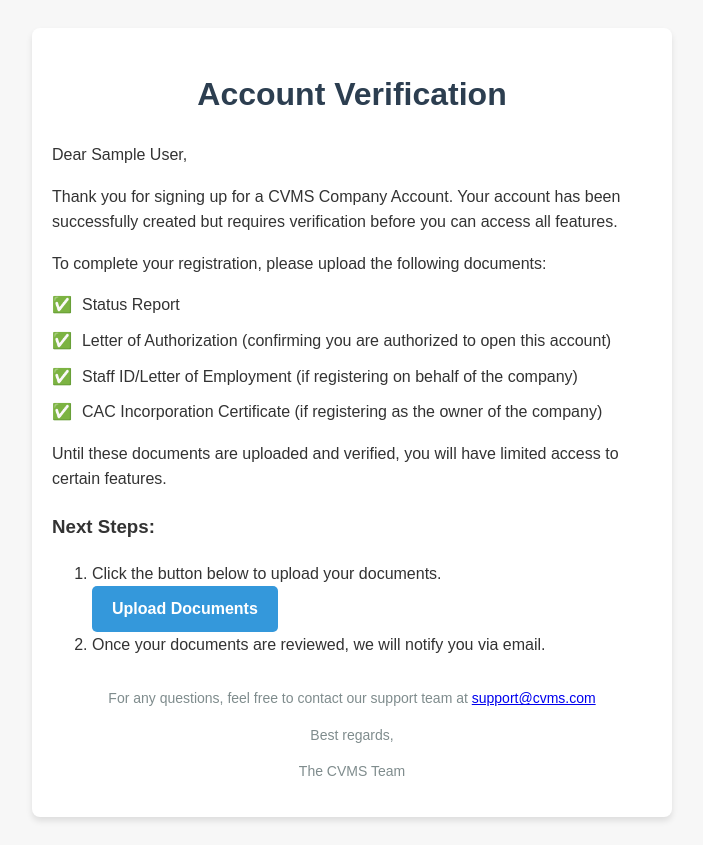
After one commit to afripoint/CVMS_backend_conversion, a Django app: template accounts/templates/accounts/verification_company.html in a window 1280 px wide. The commit adds this page. Shown: the whole page, without its empty margins (288-991 px from the left). Run offline with Django 5.2, Linux system fonts and the light colour scheme; the template is opened without the code that fills it: most values are stand-ins (such as "Sample title", 1, 10 or a date in 2020).

Commit message:
add to soa

```diff
--- a/accounts/templates/accounts/verification_cac.html
+++ b/accounts/templates/accounts/verification_cac.html
@@ -74,7 +74,7 @@
 
         <div class="content">
             <p>Dear {{ first_name }} {{ last_name }},</p>
-            <p>Thank you for signing up for a CVMS Company Account. Your account has been successfully created but requires verification before you can access all features.</p>
+            <p>Thank you for signing up for a CVMS Agent Account. Your account has been successfully created but requires verification before you can access all features.</p>
 
             <p>To complete your registration, please upload the following documents:</p>
             <ul class="list">
--- /dev/null
+++ b/accounts/templates/accounts/verification_company.html
@@ -0,0 +1,106 @@
+<!DOCTYPE html>
+<html lang="en">
+<head>
+    <meta charset="UTF-8">
+    <meta name="viewport" content="width=device-width, initial-scale=1.0">
+    <title>Account Created</title>
+    <style>
+        body {
+            font-family: Arial, sans-serif;
+            line-height: 1.6;
+            color: #333;
+            background-color: #f7f7f7;
+            padding: 20px;
+        }
+        .email-container {
+            max-width: 600px;
+            margin: 0 auto;
+            background-color: #ffffff;
+            padding: 20px;
+            border-radius: 8px;
+            box-shadow: 0 4px 6px rgba(0, 0, 0, 0.1);
+        }
+        .email-header {
+            text-align: center;
+            margin-bottom: 20px;
+        }
+        .email-header h1 {
+            color: #2c3e50;
+        }
+        .content {
+            margin-bottom: 20px;
+        }
+        .content h3 {
+            color: #2c3e50;
+        }
+        .list {
+            list-style-type: none;
+            padding-left: 0;
+        }
+        .list li {
+            margin-bottom: 10px;
+        }
+        .list li::before {
+            content: "✅";
+            margin-right: 10px;
+        }
+        .next-steps {
+            margin-top: 20px;
+        }
+        .button {
+            display: inline-block;
+            padding: 10px 20px;
+            background-color: #3498db;
+            color: white;
+            text-decoration: none;
+            border-radius: 5px;
+            font-weight: bold;
+            text-align: center;
+            cursor: pointer;
+        }
+        .footer {
+            margin-top: 30px;
+            text-align: center;
+            font-size: 14px;
+            color: #7f8c8d;
+        }
+    </style>
+</head>
+<body>
+    <div class="email-container">
+        <div class="email-header">
+            <h1>Account Verification</h1>
+        </div>
+
+        <div class="content">
+            <p>Dear {{ first_name }} {{ last_name }},</p>
+            <p>Thank you for signing up for a CVMS Company Account. Your account has been successfully created but requires verification before you can access all features.</p>
+
+            <p>To complete your registration, please upload the following documents:</p>
+            <ul class="list">
+                <li>Status Report</li>
+                <li>Letter of Authorization (confirming you are authorized to open this account)</li>
+                <li>Staff ID/Letter of Employment (if registering on behalf of the company)</li>
+                <li>CAC Incorporation Certificate (if registering as the owner of the company)</li>
+            </ul>
+            <p>Until these documents are uploaded and verified, you will have limited access to certain features.</p>
+        </div>
+
+        <div class="next-steps">
+            <h3>Next Steps:</h3>
+            <ol>
+                <li>Click the button below to upload your documents.</li>
+                <a href="{{ verification_link }}" class="button">Upload Documents</a>
+                <li>Once your documents are reviewed, we will notify you via email.</li>
+            </ol>
+        </div>
+
+        <div class="footer">
+            <p>For any questions, feel free to contact our support team at <a href="mailto:support@cvms.com">support@cvms.com</a></p>
+            <p>Best regards,</p>
+            <p>The CVMS Team</p>
+        </div>
+    </div>
+
+</body>
+</html>
```
Also changed, not shown: accounts/views.py (+24 -1 lines).
